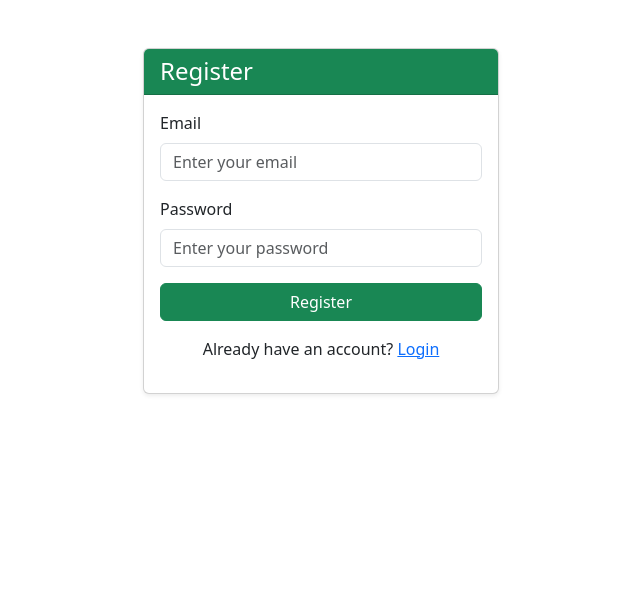
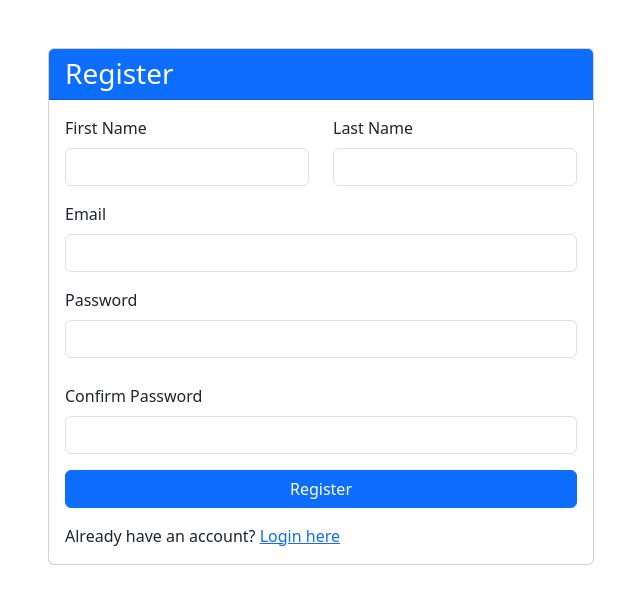
Before and after one commit to Rabin8-tech/web-app, a Flask app: page /register in a window 1280 px wide. Shown: the top 604 px of the page, without its empty margins (319-959 px from the left). Run offline with Flask 2, Linux system fonts and the light colour scheme; some libraries are stand-ins or nearby versions.

Commit message:
Added strong password criteria, improved form validation, and enhanced UI with first name, last name, and confirm password fields.

```diff
--- a/app.py
+++ b/app.py
@@ -9,7 +9,7 @@ import requests
 from flask import Flask, render_template, redirect, url_for, flash, session
 from flask_wtf import FlaskForm
 from wtforms import StringField, PasswordField, SubmitField
-from wtforms.validators import DataRequired
+from wtforms.validators import DataRequired, Email,EqualTo,Length,Regexp
 from flask_mysqldb import MySQL
 from flask_bcrypt import Bcrypt
 
@@ -33,10 +33,20 @@ bcrypt = Bcrypt(app)
 app.config['WTF_CSRF_ENABLED'] = False  # For demonstration purposes only
 
 class RegistrationForm(FlaskForm):
-    """Form for user registration."""
-    email = StringField("Email", validators=[DataRequired()])
-    password = PasswordField("Password", validators=[DataRequired()])
-    submit = SubmitField("Register")
+    """Form for user registration with enhanced fields."""
+    first_name = StringField('First Name', validators=[DataRequired()])
+    last_name = StringField('Last Name', validators=[DataRequired()])
+    email = StringField('Email', validators=[DataRequired(), Email()])
+    password = PasswordField('Password', validators=[
+        DataRequired(),
+        Length(min=8, message="Password must be at least 8 characters long."),
+        Regexp(r'^(?=.*[A-Za-z])(?=.*\d)(?=.*[@$!%*?&])[A-Za-z\d@$!%*?&]{8,}$', message="Password must contain at least one letter, one number, and one special character."),
+    ])
+    confirm_password = PasswordField('Confirm Password', validators=[
+        DataRequired(),
+        EqualTo('password', message="Passwords must match.")
+    ])
+    submit = SubmitField('Register')
 
 class LoginForm(FlaskForm):
     """Form for user login."""
@@ -53,6 +63,8 @@ class SearchForm(FlaskForm):
 def register():
     form = RegistrationForm()
     if form.validate_on_submit():
+        first_name = form.first_name.data.strip()
+        last_name = form.last_name.data.strip()
         email = form.email.data.lower().strip()
         password = form.password.data
 
@@ -64,7 +76,10 @@ def register():
         else:
             # Hash the password before storing it
             hashed_pw = bcrypt.generate_password_hash(password).decode('utf-8')
-            cursor.execute("INSERT INTO users (email, password) VALUES (%s, %s)", (email, hashed_pw))
+            cursor.execute("""
+                INSERT INTO users (first_name, last_name, email, password)
+                VALUES (%s, %s, %s, %s)
+            """, (first_name, last_name, email, hashed_pw))
             mysql.connection.commit()
             flash("Registration successful. Please log in.", "success")
             return redirect(url_for('login'))
@@ -107,7 +122,16 @@ def dashboard():
     if 'user_id' not in session:
         flash("Please log in first.", "warning")
         return redirect(url_for('login'))
+    email = session['user_id']
+    cursor = mysql.connection.cursor()
+    cursor.execute("SELECT first_name FROM users WHERE email = %s", (email,))
+    user = cursor.fetchone()
 
+    if not user:
+        flash("User not found.", "danger")
+        return redirect(url_for('login'))
+
+    first_name = user['first_name']
     form = SearchForm()
     images = []
     audio = []
@@ -138,7 +162,7 @@ def dashboard():
         except requests.exceptions.RequestException as e:
             flash(f"Error connecting to Openverse: {str(e)}", "danger")
 
-    return render_template('dashboard.html', user=session['user_id'], form=form, images=images, audio=audio)
+    return render_template('dashboard.html', user=session['user_id'], first_name=first_name,form=form, images=images, audio=audio)
 
 # [Remaining app code remains identical...]
 
--- a/requirements.txt
+++ b/requirements.txt
@@ -6,3 +6,4 @@ requests==2.26.0
 pytest==8.3.5
 Werkzeug==2.1.2  # This version is compatible with Flask 2.x
 Flask-Bcrypt==1.0.1
+email_validator==2.2.0
--- a/templates/register.html
+++ b/templates/register.html
@@ -4,51 +4,133 @@
     <meta charset="UTF-8">
     <title>Register</title>
     <link href="https://cdn.jsdelivr.net/npm/bootstrap@5.3.0/dist/css/bootstrap.min.css" rel="stylesheet">
+    <style>
+        .strength-indicator {
+            height: 5px;
+            width: 100%;
+            border-radius: 2px;
+            margin-top: 5px;
+        }
+        .strength-indicator.weak { background-color: red; }
+        .strength-indicator.medium { background-color: yellow; }
+        .strength-indicator.strong { background-color: green; }
+    </style>
 </head>
 <body>
     <div class="container mt-5">
         <div class="row justify-content-center">
-      <div class="col-md-4">
-        <div class="card shadow-sm">
-          <div class="card-header bg-success text-white">
-            <h4 class="mb-0">Register</h4>
+            <div class="col-md-6">
+                <div class="card">
+                    <div class="card-header bg-primary text-white">
+                        <h3 class="mb-0">Register</h3>
                     </div>
                     <div class="card-body">
-            <form method="post">
-              {{ form.hidden_tag() }}
-              <div class="mb-3">
-                {{ form.email.label(class="form-label") }}
-                {{ form.email(class="form-control", placeholder="Enter your email") }}
-              </div>
-              <div class="mb-3">
-                {{ form.password.label(class="form-label") }}
-                {{ form.password(class="form-control", placeholder="Enter your password") }}
-              </div>
-              <div class="d-grid">
-                {{ form.submit(class="btn btn-success") }}
-              </div>
-            </form>
-            <div class="mt-3 text-center">
-              <p>Already have an account? <a href="{{ url_for('login') }}">Login</a></p>
-            </div>
-          </div>
-        </div>
+                        <!-- Flash Messages -->
                         {% with messages = get_flashed_messages(with_categories=true) %}
                             {% if messages %}
-            <div class="mt-3">
                                 {% for category, message in messages %}
                                     <div class="alert alert-{{ category }} alert-dismissible fade show" role="alert">
                                         {{ message }}
                                         <button type="button" class="btn-close" data-bs-dismiss="alert" aria-label="Close"></button>
                                     </div>
                                 {% endfor %}
-            </div>
                             {% endif %}
                         {% endwith %}
+
+                        <form method="POST">
+                            {{ form.hidden_tag() }}
+
+
+                            <div class="row mb-3">
+                                <div class="col">
+                                    {{ form.first_name.label(class="form-label") }}
+                                    {{ form.first_name(class="form-control") }}
+                                    {% for error in form.first_name.errors %}
+                                        <div class="text-danger">{{ error }}</div>
+                                    {% endfor %}
+                                </div>
+                                <div class="col">
+                                    {{ form.last_name.label(class="form-label") }}
+                                    {{ form.last_name(class="form-control") }}
+                                    {% for error in form.last_name.errors %}
+                                        <div class="text-danger">{{ error }}</div>
+                                    {% endfor %}
+                                </div>
+                            </div>
+
+                            <div class="mb-3">
+                                {{ form.email.label(class="form-label") }}
+                                {{ form.email(class="form-control") }}
+                                {% for error in form.email.errors %}
+                                    <div class="text-danger">{{ error }}</div>
+                                {% endfor %}
+                            </div>
+
+                            <div class="mb-3">
+                                {{ form.password.label(class="form-label") }}
+                                {{ form.password(class="form-control", id="password") }}
+                                {% for error in form.password.errors %}
+                                    <div class="text-danger">{{ error }}</div>
+                                {% endfor %}
+                                <div id="passwordStrength" class="strength-indicator"></div>
+                            </div>
+
+                            <div class="mb-3">
+                                {{ form.confirm_password.label(class="form-label") }}
+                                {{ form.confirm_password(class="form-control") }}
+                                {% for error in form.confirm_password.errors %}
+                                    <div class="text-danger">{{ error }}</div>
+                                {% endfor %}
+                            </div>
+
+                            <div class="d-grid">
+                                {{ form.submit(class="btn btn-primary") }}
+                            </div>
+                        </form>
+                        <div class="mt-3">
+                            Already have an account? <a href="{{ url_for('login') }}">Login here</a>
+                        </div>
+                    </div>
+                </div>
             </div>
         </div>
     </div>
 
     <script src="https://cdn.jsdelivr.net/npm/bootstrap@5.3.0/dist/js/bootstrap.bundle.min.js"></script>
+
+    <script>
+        // Password Strength Indicator
+        const passwordInput = document.getElementById('password');
+        const passwordStrengthDiv = document.getElementById('passwordStrength');
+
+        passwordInput.addEventListener('input', function() {
+            const password = passwordInput.value;
+            const strength = getPasswordStrength(password);
+
+            passwordStrengthDiv.className = 'strength-indicator ' + strength;
+        });
+
+        function getPasswordStrength(password) {
+            const strengthTests = [
+                /[A-Z]/,      // Uppercase letter
+                /[a-z]/,      // Lowercase letter
+                /\d/,         // Number
+                /[@$!%*?&]/,  // Special character
+            ];
+
+            let strength = 0;
+
+            // Count the number of criteria met
+            strengthTests.forEach(test => {
+                if (test.test(password)) strength++;
+            });
+
+            if (password.length < 8) return 'weak'; // Password too short
+
+            if (strength === 1) return 'weak';
+            if (strength === 2) return 'medium';
+            if (strength >= 3) return 'strong';
+        }
+    </script>
 </body>
 </html>
```
Also changed, not shown: templates/dashboard.html (+4 -5 lines), templates/login.html (+30 -12 lines). Lines whose indentation alone changed are shown as unchanged.
